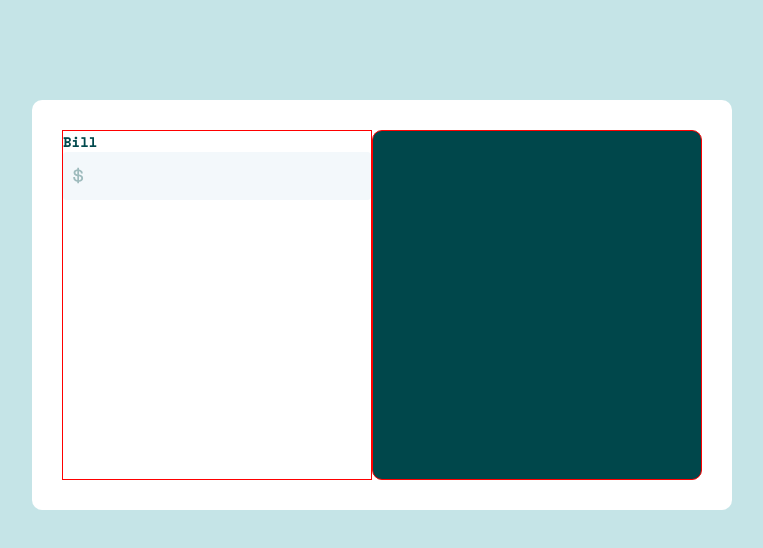
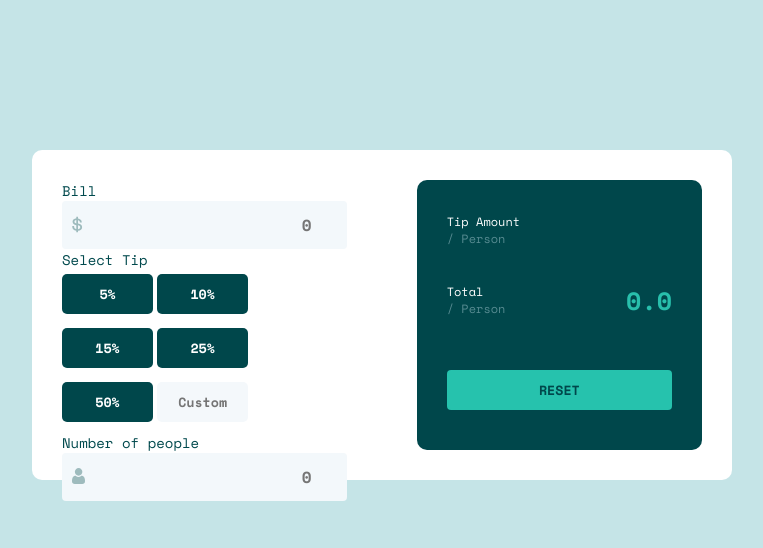
Before and after one commit to rineliniguezsosa/Practicando-Javascript, a plain HTML site: page Proyecto13/index.html in a window 1280 px wide. Shown: the whole page, without its empty margins (258-1021 px from the left). Drawn offline with nearby package versions, Linux system fonts and the light colour scheme.

Commit message:
fase 2 proyecto13

```diff
--- a/Proyecto13/estilo.css
+++ b/Proyecto13/estilo.css
@@ -4,29 +4,37 @@
 }
 .container{
     width: 50%;
-    height: 350px;
+    height: 270px;
     margin: auto;
-    margin-top: 100px;
+    margin-top: 150px;
     padding: 30px;
     display: flex;
     flex-direction: row;
 }
-.boxes{
-    width: 50%;
+.form{
+    width: 45%;
+    margin-right: 70px;
+}
+.show{
     border:1px red solid;
 }
 #boxgreen{
     background-color:#00474B;
+    box-sizing: border-box;
+    width: 45%;
     border-radius: 10px;
-    padding: 10px;
+    padding: 30px;
 }
-#total{
+.tipografia{
+    display: flex;
+    flex-direction: column;
+}
+.entradas{
     width: 100%;
     box-sizing: border-box;
     border: none;
     border-radius: 4px;
     text-align:right;
-    background-image: url('/Proyecto13/images/icon-dollar.svg');
     background-position: 10px 15px;
     background-color: #F3F8FB;
     font-size: 16px;
@@ -36,8 +44,60 @@
     background-repeat: no-repeat;
     padding: 12px 20px 12px 40px;
 }
-
-
+#personas{
+    background-image: url('/Proyecto13/images/icon-person.svg');
+}
+#cantidadtotal{
+    background-image: url('/Proyecto13/images/icon-dollar.svg');
+}
+.opciones{
+    display: flex;
+    flex-direction: row;
+    flex-wrap: wrap;
+}
+.btn{
+    width: 32%;
+    height: 40px;
+    border: none;
+    background-color: #00474B;
+    color: #fff;
+    margin-right: 4px;
+    margin-top: 4px;
+    margin-bottom: 10px;
+    border-radius: 5px;
+    font-family: 'Space Mono', monospace;
+    font-weight: 700;
+}
+button:hover{
+    transition: all 0.5s ease;
+    background-color: #9DE9DF;
+    color: #00474B;
+}
+#reset{
+    background-color: #26C2AD
+}
+#reset:hover{
+    transition: all 0.3s ease;
+    background-color: #9FE8DF;
+}
+#owntip{
+    width: 32%;
+    height: 40px;
+    border: none;
+    background-color: #F4F8FB;
+    margin-top: 4px;
+    border-radius: 5px;
+    color: #00474B;
+    font-family: 'Space Mono', monospace;
+    font-weight: 700;
+}
+.text{
+    font-family: 'Space Mono';
+    font: weight 700px;
+    font-size: 12px;
+    visibility:hidden;
+    color:red;
+}
 /*
 font-family: 'Space Mono', monospace;
 */
--- a/Proyecto13/index.html
+++ b/Proyecto13/index.html
@@ -12,17 +12,54 @@
 <body style="background-color: #C5E4E7;">
     <div class="container" style="background-color: #fff;border-radius: 10px;">
 
-        <form class="boxes">
-            <span style="color: hsl(183, 100%, 15%);font-family: 'Space Mono', monospace;font-weight: 700;font-size: 14px;">
+        <div class="form" name="formulario">
+            <span style="color: hsl(183, 100%, 15%);font-family: 'Space Mono', monospace;font-weight: 400;font-size: 14px;">
                 Bill
             </span>
-            <input type="text" name="total" id="total">
+            <input placeholder="0" min="1" type="number" class="entradas" id="cantidadtotal">
+            <span style="color: hsl(183, 100%, 15%);margin-top: 10px;font-family: 'Space Mono', monospace;font-weight: 400;font-size: 14px;">
+                Select Tip
+            </span>
+            <div class="opciones" style="width: 100%;">
+                <button type="button" value="0.05" id="cinco" class="btn">5%</button>
+                <button type="button" value="0.1" id="diez" class="btn">10%</button>
+                <button type="button" value="0.15" id="quince" class="btn">15%</button>
+                <button type="button" value="0.25" id="vcinco" class="btn">25%</button>
+                <button type="button" value="0.5" id="cincuenta" class="btn">50%</button>
+                <input   id="owntip" type="text" style="text-align: center;" placeholder="Custom">
+            </div>
+            <div id="warning" style="display: flex;justify-content: space-between;">
+            <span style="color: hsl(183, 100%, 15%);font-family: 'Space Mono', monospace;font-weight: 400;font-size: 14px;">
+                Number of people
+            </span>
+            <span class="text">Can't be zero</span>
+            </div>
+            <input min="1" max="50" placeholder="0" type="number" class="entradas" id="personas">
 
+        </div>
 
-        </form>
-
-        <div class="boxes" id="boxgreen">
-
+        <div id="boxgreen">
+            <div style="width: 100%;height: 40px;display: flex;justify-content: space-between; align-items: center;">
+                <div class="tipografia" style="font-family: 'Space Mono', monospace;color: #fff;font-size: 12px;">
+                    <span>Tip Amount</span>
+                    <span style="color: #568B91;">/ Person</span>
+                </div>
+                <div>
+                    <span id="totaltip" style="color: #28BFAC;font-family: 'Space Mono', monospace;font-weight: 700;font-size: 25px;"></span>
+                </div>
+            </div>
+            <div style="width: 100%;height: 40px;display: flex;justify-content: space-between; align-items: center;margin-top: 30px;">
+                <div class="tipografia" style="font-family: 'Space Mono', monospace;color: #fff;font-size: 12px;">
+                    <span>Total</span>
+                    <span style="color: #568B91;">/ Person</span>
+                </div>
+                <div>
+                    <span id="tipxpersona" style="color: #28BFAC;font-family: 'Space Mono', monospace;font-weight: 700;font-size: 25px;">0.0</span>
+                </div>
+            </div>
+            <button id="reset" style="width: 100%;height: 40px;margin-top: 50px;color:#00474B;border: none;border-radius: 4px;font-family: 'Space Mono', monospace;font-weight: 700;">
+            RESET
+            </button>
         </div>
 
     </div>
--- a/Proyecto13/script.js
+++ b/Proyecto13/script.js
@@ -1,10 +1,42 @@
-window.onload = function(){
+window.addEventListener("load",()=>{
 
-  let monto = 142.55
-  let porcentaje = 0.15
+   document.getElementById("cinco").addEventListener("click",(e)=>{
+      Proceso(e.target.value)
+   })
+   document.getElementById("diez").addEventListener("click",(e)=>{
+      Proceso(e.target.value)
+   })
+   document.getElementById("quince").addEventListener("click",(e)=>{
+      Proceso(e.target.value)
+   })
+   document.getElementById("vcinco").addEventListener("click",(e)=>{
+      Proceso(e.target.value)
+   })
+   document.getElementById("cincuenta").addEventListener("click",(e)=>{
+      Proceso(e.target.value)
+   })
 
-  let montotal = monto * (1+porcentaje)
-  let cantidadxpersona = (montotal/5)
-  console.log(cantidadxpersona.toFixed(2))
+  const Proceso = (num) => {
+     Clock(num)
+  }
+  const Clock = (per) => {
+   let cantidadtotal = document.getElementById("cantidadtotal").value
+   let cantidadtotalcopy = parseFloat(cantidadtotal)
+   let percopy = parseFloat(per)
+   let personas = document.getElementById("personas").value
+   let personascopy = parseInt(personas)
+   let result = (cantidadtotalcopy*percopy)/personascopy
+   console.log(result.toFixed(2));
+   //console.log(typeof personascopy);
+   //console.log(typeof percopy);
+   //console.log(typeof cantidadtotalcopy);//number
+   totaltip.textContent = result.toString()
+  }
+  let time = setInterval(Clock, 1000)
 
-}
+  clearInterval(time)
+
+
+
+
+})
```
